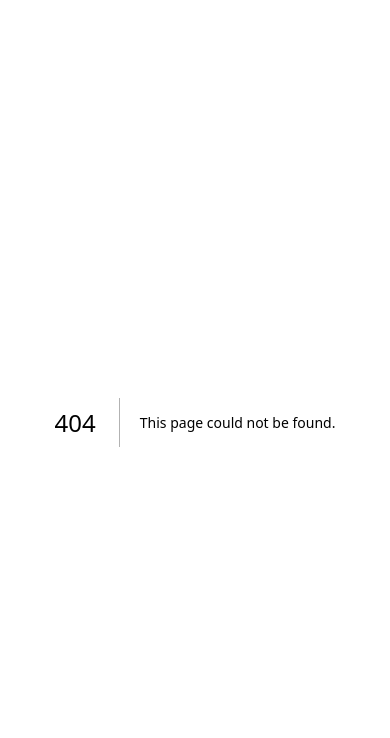
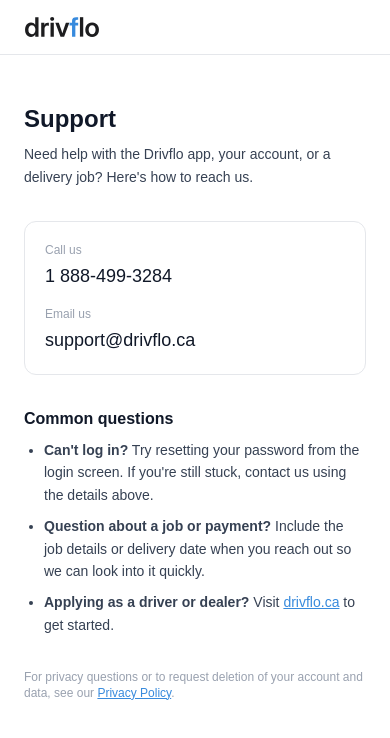
Before and after one commit to dreaveley-byte/drivelink, a Next.js app: page /support in a window 390 px wide. Before the commit this address had no page. Shown: the top 738 px of the page. Built offline with nearby package versions, Linux system fonts and the light colour scheme.

Commit message:
Add a real support page at drivflo.ca/support, needed as the App Store's required Support URL field - phone, email, and a few common-question pointers (password reset, contacting about a job/payment, how to apply). Linked from the landing page footer alongside privacy.

```diff
--- a/src/app/page.tsx
+++ b/src/app/page.tsx
@@ -261,6 +261,7 @@
           <Logo height={18} />
           <div className="flex items-center gap-6 text-sm" style={{ color: '#3D4A63' }}>
             <a href="tel:18884993284" className="hover:underline">1 888-499-3284</a>
+            <Link href="/support" className="hover:underline">Support</Link>
             <Link href="/privacy" className="hover:underline">Privacy</Link>
             <Link href="/login" className="hover:underline">Log in</Link>
             <span className="mono text-xs" style={{ color: '#8C8C7E' }}>&copy; {new Date().getFullYear()} Drivflo</span>
--- /dev/null
+++ b/src/app/support/page.tsx
@@ -0,0 +1,61 @@
+import Link from 'next/link'
+import Logo from '@/components/Logo'
+
+export const metadata = {
+  title: 'Support — Drivflo',
+}
+
+export default function SupportPage() {
+  return (
+    <div className="min-h-screen bg-white">
+      <header className="border-b border-gray-200 px-6 py-4">
+        <Link href="/"><Logo height={22} /></Link>
+      </header>
+
+      <main className="max-w-2xl mx-auto px-6 py-12 text-sm text-gray-700 leading-relaxed space-y-8">
+        <div>
+          <h1 className="text-2xl font-semibold text-gray-900 mb-2">Support</h1>
+          <p>Need help with the Drivflo app, your account, or a delivery job? Here's how to reach us.</p>
+        </div>
+
+        <div className="border border-gray-200 rounded-xl p-5 space-y-4">
+          <div>
+            <p className="text-xs text-gray-400 mb-1">Call us</p>
+            <a href="tel:18884993284" className="text-lg font-medium text-gray-900 hover:text-[#378ADD]">
+              1 888-499-3284
+            </a>
+          </div>
+          <div>
+            <p className="text-xs text-gray-400 mb-1">Email us</p>
+            <a href="mailto:support@drivflo.ca" className="text-lg font-medium text-gray-900 hover:text-[#378ADD]">
+              support@drivflo.ca
+            </a>
+          </div>
+        </div>
+
+        <div>
+          <h2 className="text-base font-semibold text-gray-900 mb-2">Common questions</h2>
+          <ul className="list-disc pl-5 space-y-2">
+            <li>
+              <strong>Can&apos;t log in?</strong> Try resetting your password from the login screen. If you&apos;re
+              still stuck, contact us using the details above.
+            </li>
+            <li>
+              <strong>Question about a job or payment?</strong> Include the job details or delivery date when you
+              reach out so we can look into it quickly.
+            </li>
+            <li>
+              <strong>Applying as a driver or dealer?</strong> Visit{' '}
+              <a href="https://www.drivflo.ca" className="text-[#378ADD] underline">drivflo.ca</a> to get started.
+            </li>
+          </ul>
+        </div>
+
+        <p className="text-xs text-gray-400">
+          For privacy questions or to request deletion of your account and data, see our{' '}
+          <Link href="/privacy" className="text-[#378ADD] underline">Privacy Policy</Link>.
+        </p>
+      </main>
+    </div>
+  )
+}
```
